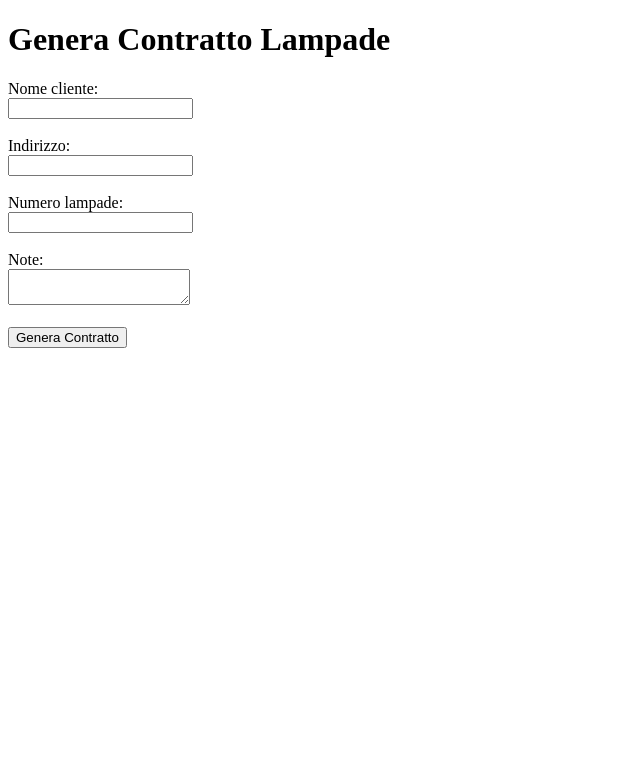
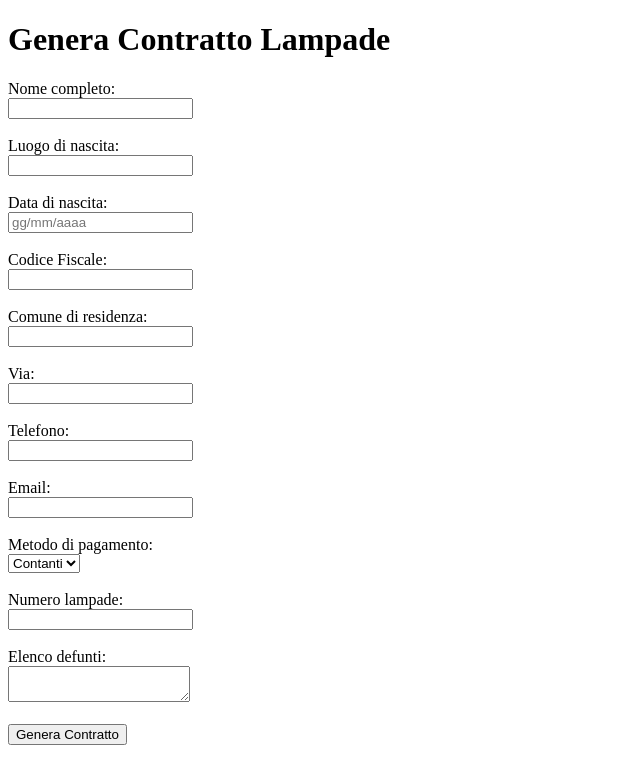
Before and after one commit to pepperomanelli1987-coder/Contratti_On_Line, a Flask app: page / in a window 1280 px wide. Shown: the top 784 px of the page, without its empty margins (0-640 px from the left). Run offline with Flask 3, Linux system fonts and the light colour scheme.

Commit message:
Update index.html

```diff
--- a/templates/index.html
+++ b/templates/index.html
@@ -8,17 +8,44 @@
     <h1>Genera Contratto Lampade</h1>
 
     <form action="/genera" method="POST">
-        <label>Nome cliente:</label><br>
-        <input type="text" name="nome" required><br><br>
 
-        <label>Indirizzo:</label><br>
-        <input type="text" name="indirizzo" required><br><br>
+        <label>Nome completo:</label><br>
+        <input type="text" name="nome_completo" required><br><br>
+
+        <label>Luogo di nascita:</label><br>
+        <input type="text" name="luogo_nascita" required><br><br>
+
+        <label>Data di nascita:</label><br>
+        <input type="text" name="data_nascita" placeholder="gg/mm/aaaa" required><br><br>
+
+        <label>Codice Fiscale:</label><br>
+        <input type="text" name="cf" required><br><br>
+
+        <label>Comune di residenza:</label><br>
+        <input type="text" name="comune_residenza" required><br><br>
+
+        <label>Via:</label><br>
+        <input type="text" name="via" required><br><br>
+
+        <label>Telefono:</label><br>
+        <input type="text" name="telefono"><br><br>
+
+        <label>Email:</label><br>
+        <input type="email" name="email"><br><br>
+
+        <label>Metodo di pagamento:</label><br>
+        <select name="metodo_pagamento" required>
+            <option value="Contanti">Contanti</option>
+            <option value="Carta">Carta</option>
+            <option value="Bonifico">Bonifico</option>
+            <option value="PagoPA">PagoPA</option>
+        </select><br><br>
 
         <label>Numero lampade:</label><br>
-        <input type="number" name="lampade" required><br><br>
+        <input type="number" name="num_lampade" required><br><br>
 
-        <label>Note:</label><br>
-        <textarea name="note"></textarea><br><br>
+        <label>Elenco defunti:</label><br>
+        <textarea name="elenco_defunti"></textarea><br><br>
 
         <button type="submit">Genera Contratto</button>
     </form>
```
